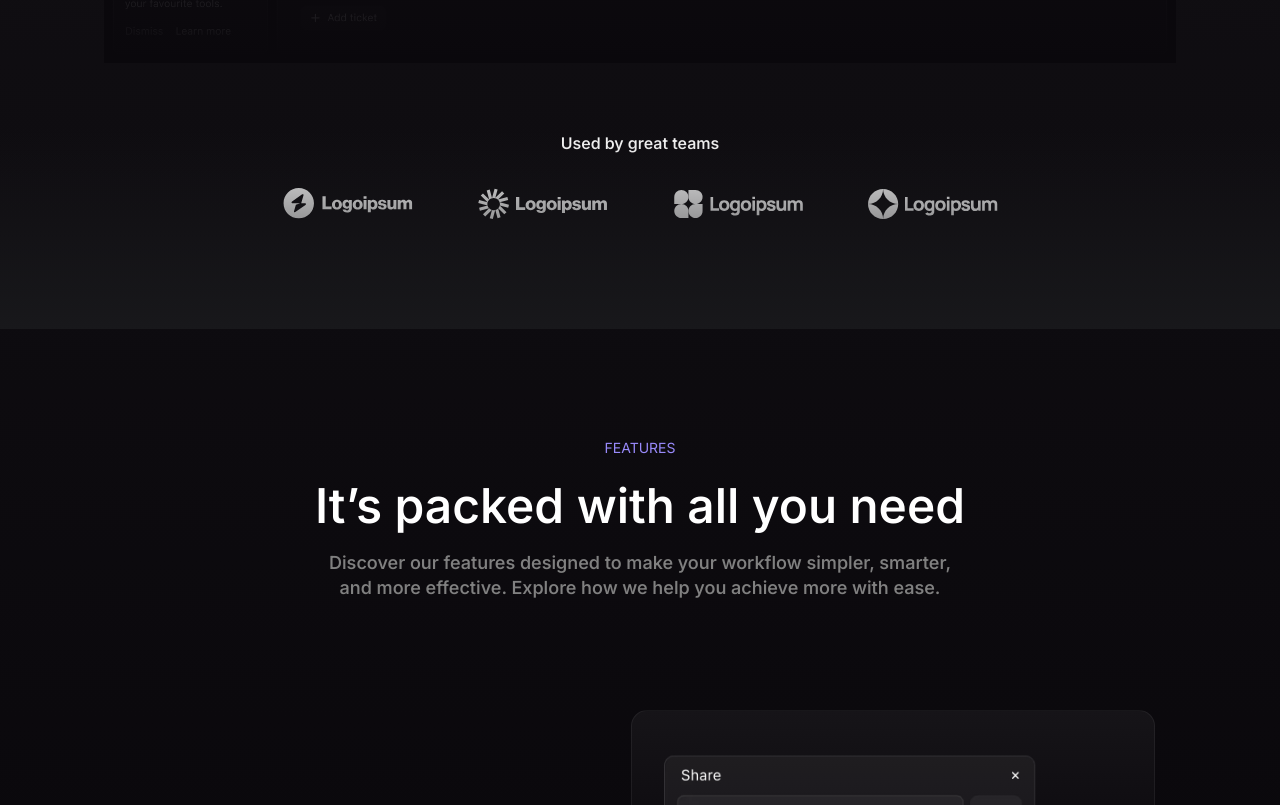
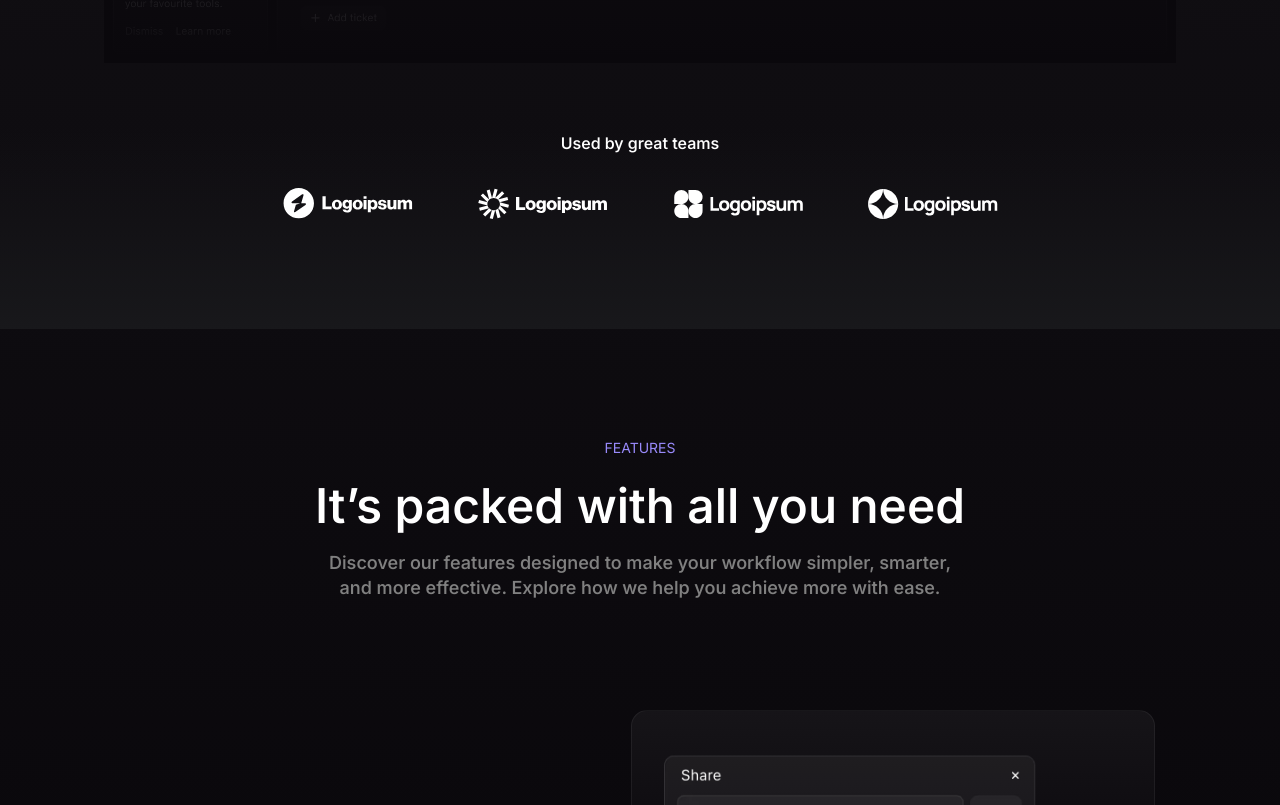
Before and after one commit to artyomagadzhanyan421/tech-product, a React (Vite) app: page / in a window 1280 px wide. Shown: the part 1095-1900 px from the top of the page. Built offline with nearby package versions, Linux system fonts and the light colour scheme.

Commit message:
zIndex commit

```diff
--- a/src/components/Hero.jsx
+++ b/src/components/Hero.jsx
@@ -28,7 +28,7 @@ function Hero() {
           </div>
         </center>
 
-        <div className="logos">
+        <div className="logos" style={{ zIndex: 1, position: "relative" }}>
           <center><span style={span}>Used by great teams</span></center>
           <div>
             <img src="/hero/l1.svg" alt="image" />
--- a/src/styles/Solutions.css
+++ b/src/styles/Solutions.css
@@ -4,12 +4,14 @@
 }
 
 .solutions {
+    position: relative;
     display: grid;
     margin: auto;
     max-width: 1100px;
     grid-template-columns: repeat(3, 1fr);;
     gap: 1.5rem;
     margin-top: 110px;
+    z-index: 1;
 }
 
 .solution {
```
